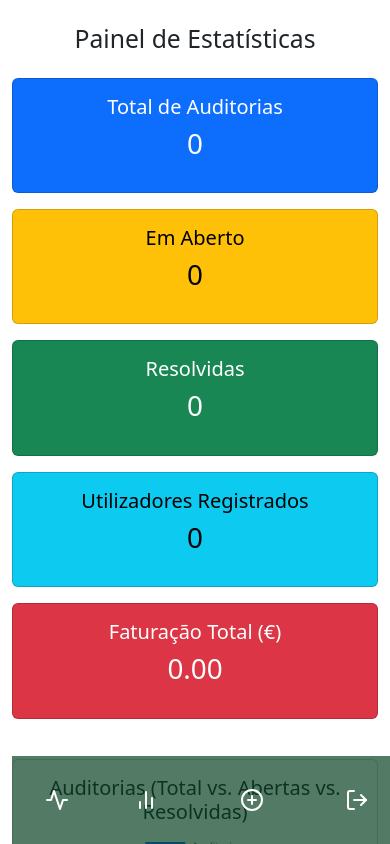
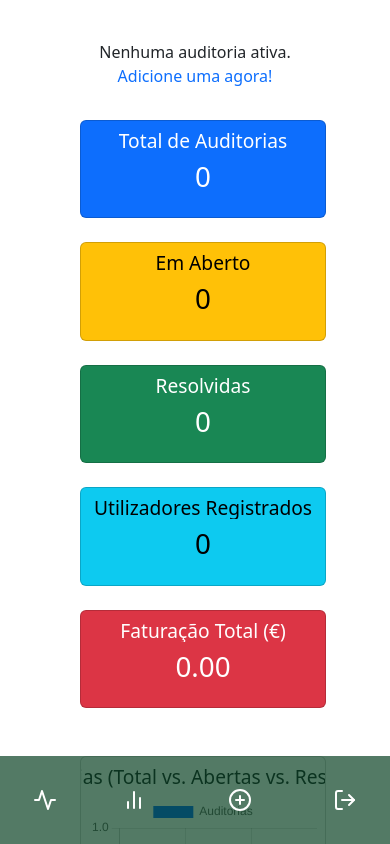
Before and after one commit to duartemiguel30/PW_PWA, a Vue app in the folder PWA/: page /dashboard in a window 390 px wide. Shown: the top 844 px of the page. Built offline with nearby package versions, Linux system fonts and the light colour scheme; sample sign-in values are in the browser's storage.

Commit message:
dashboard responsivness

```diff
--- a/PWA/src/components/Login.vue
+++ b/PWA/src/components/Login.vue
@@ -38,7 +38,6 @@ export default {
 
     if (user) {
       localStorage.setItem('isAuthenticated', true);
-      alert("Login bem-sucedido!");
       this.$router.push('/admin-dashboard');
     } else {
       alert('Credenciais inválidas!');
--- a/PWA/src/components/Register.vue
+++ b/PWA/src/components/Register.vue
@@ -38,20 +38,26 @@ export default {
         password: this.password,
       };
 
-      const existingUser = JSON.parse(localStorage.getItem("users")) || [];
-      const userExists = existingUser.find(u => u.email === this.email);
+      // Obter os utilizadores existentes no localStorage
+      const existingUsers = JSON.parse(localStorage.getItem("users")) || [];
+
+      // Verificar se o utilizador já existe
+      const userExists = existingUsers.find(u => u.email === this.email);
 
       if (userExists) {
         alert("Este email já está registado!");
       } else {
-        existingUser.push(user);
-        localStorage.setItem("users", JSON.stringify(existingUser));
-        alert(`Utilizador ${this.name} registado com sucesso!`);
+        existingUsers.push(user);
+
+        localStorage.setItem("users", JSON.stringify(existingUsers));
+
+        this.$router.push("/login");
       }
     },
   },
 };
 </script>
+
 
 <style scoped>
 .auth-container {
--- a/PWA/src/views/Dashboard.vue
+++ b/PWA/src/views/Dashboard.vue
@@ -1,11 +1,18 @@
 <template>
+  <div class="dashboard-container">
+    <!-- Sidebar -->
+    <SidebarMenu />
 
-  <div class="container py-4">
-  <Sidebar />
-    <h2 class="text-center mb-4">Painel de Estatísticas</h2>
+    <div class="dashboard-content">
+      <!-- Mensagem caso não haja auditorias -->
+      <div v-if="auditoriasData.length === 0" class="no-audit-message text-center mt-4">
+        Nenhuma auditoria ativa.
+        <router-link to="/admin-adicionar-auditoria" class="text-decoration-none text-primary">
+          Adicione uma agora!
+        </router-link>
+      </div>
 
-    <!-- Cards de Estatísticas -->
-    <div class="row text-center">
+      <div class="row text-center mt-4">
         <div class="col-md-4">
           <div class="card text-bg-primary mb-3">
             <div class="card-body">
@@ -67,54 +74,63 @@
           </div>
         </div>
       </div>
-
+    </div>
   </div>
 </template>
 
+
 <script>
 import { Chart, registerables } from "chart.js";
-import Sidebar from "@/components/SidebarMenu.vue";
+import SidebarMenu from "@/components/SidebarMenu.vue";
+import AuditItem from "@/components/AuditItem.vue"; // Se necessário
 
 Chart.register(...registerables);
 
 export default {
   components: {
-    Sidebar,
+    SidebarMenu,
+    AuditItem
   },
 
   data() {
     return {
-      auditorias: [],
+      auditoriasData: [],
       totalUtilizadores: 0,
       faturacaoTotal: 0,
     };
   },
+
   computed: {
     totalAuditorias() {
-      return this.auditorias.length;
+      return this.auditoriasData.length;
     },
     auditoriasAbertas() {
-      return this.auditorias.filter(a => new Date(a.dataFim) > new Date()).length;
+      return this.auditoriasData.filter(a => new Date(a.dataFim) > new Date()).length;
     },
     auditoriasResolvidas() {
       return this.totalAuditorias - this.auditoriasAbertas;
     }
   },
+
   mounted() {
-    this.carregarDados();
+    this.carregarDados();  // Carregar os dados no carregamento inicial
   },
+
   methods: {
     carregarDados() {
+      // Carregar os dados das auditorias e dos utilizadores do localStorage
       const auditoriasSalvas = JSON.parse(localStorage.getItem("auditorias")) || [];
-      const utilizadoresSalvos = JSON.parse(localStorage.getItem("utilizadores")) || [];
+      const utilizadoresSalvos = JSON.parse(localStorage.getItem("users")) || [];
 
-      this.auditorias = auditoriasSalvas;
-      this.totalUtilizadores = utilizadoresSalvos.length;
+      // Atualizar os dados
+      this.auditoriasData = auditoriasSalvas;
+      this.totalUtilizadores = utilizadoresSalvos.length;  // Atualizar o número total de utilizadores
+      this.faturacaoTotal = this.auditoriasData.reduce((acc, auditoria) => acc + (auditoria.custoEstimado || 0), 0);
 
-      this.faturacaoTotal = this.auditorias.reduce((acc, auditoria) => acc + (auditoria.custoEstimado || 0), 0);
-
+      // Mostrar os gráficos
       this.mostrarGraficos();
     },
+
     mostrarGraficos() {
       // Gráfico de Auditorias
       new Chart(this.$refs.auditoriasChart.getContext("2d"), {
@@ -133,10 +149,10 @@ export default {
       new Chart(this.$refs.faturacaoChart.getContext("2d"), {
         type: "line",
         data: {
-          labels: this.auditorias.map(a => a.dataInicio),
+          labels: this.auditoriasData.map(a => a.dataInicio),
           datasets: [{
             label: "Faturação (€)",
-            data: this.auditorias.map(a => a.custoEstimado || 0),
+            data: this.auditoriasData.map(a => a.custoEstimado || 0),
             borderColor: "#dc3545",
             fill: false
           }]
@@ -146,3 +162,131 @@ export default {
   }
 };
 </script>
+
+<style scoped>
+.dashboard-container {
+  display: flex;
+  height: 100vh;
+  overflow-x: hidden; /* Evita o scroll horizontal */
+}
+
+.dashboard-content {
+  margin-left: 7rem; /* Deixa espaço para a sidebar */
+  padding: 1.5rem;
+  flex: 1;
+  max-width: calc(100% - 7rem); /* Evita que o conteúdo ultrapasse a largura da tela */
+  overflow-x: hidden;
+  margin: 0 auto; /* Centraliza o conteúdo */
+}
+
+.card-body {
+  display: flex;
+  align-items: center;
+  justify-content: center;
+  position: relative; /* Permite ajustes mais precisos para os filhos */
+  padding: 0; /* Ajuste para evitar sobreposição de conteúdo */
+}
+
+.card-body img {
+  max-width: 10em;
+  margin-right: 1.4em;
+}
+
+.no-audit-message {
+  font-size: 1.2rem;
+  text-align: center;
+  margin-top: 2rem;
+}
+
+.no-audit-message a {
+  color: blue;
+  text-decoration: underline;
+}
+
+.row {
+  display: flex;
+  justify-content: center;
+}
+
+.card {
+  width: 100%;
+  max-width: 37rem; /* Limita o tamanho do gráfico */
+  margin: 0.5rem;
+  box-sizing: border-box; /* Garante que o tamanho da caixa seja calculado corretamente */
+  overflow: hidden; /* Evita o overflow */
+}
+
+.card-title {
+  text-overflow: ellipsis; /* Garante que o título não ultrapasse a caixa */
+  overflow: hidden;
+  white-space: nowrap; /* Impede o título de quebrar para a linha seguinte */
+  font-size: 1.2rem;
+}
+
+canvas {
+  max-width: 100%; /* Garante que o canvas não ultrapasse a largura da caixa */
+  height: auto; /* Ajusta a altura automaticamente para manter a proporção */
+}
+
+@media (max-width: 1024px) {
+  .dashboard-container {
+    flex-direction: column;
+  }
+
+  .dashboard-content {
+    margin-left: 0;
+    padding: 1rem;
+    width: 90%; /* Reduz a largura do conteúdo no tablet */
+    margin: 0 auto; /* Centraliza o conteúdo */
+  }
+
+  .card {
+    max-width: 100%; /* Os gráficos ocupam toda a largura disponível */
+  }
+
+  .card-body {
+    padding: 0.5rem;
+  }
+
+  .no-audit-message {
+    font-size: 1rem;
+  }
+}
+
+@media (max-width: 768px) {
+  .dashboard-container {
+    flex-direction: column;
+  }
+
+  .dashboard-content {
+    margin-left: 0;
+    padding: 1rem;
+    width: 100%;
+    margin: 0 auto;
+  }
+
+  .card {
+    max-width: 100%;
+  }
+
+  .card-body {
+    padding: 0.5rem;
+  }
+
+  .no-audit-message {
+    font-size: 1rem;
+  }
+}
+
+@media (max-width: 480px) {
+  .card-body {
+    flex-direction: column;
+    align-items: center;
+  }
+
+  .card {
+    width: 100%;
+    margin-bottom: 1rem;
+  }
+}
+</style>
```
Lines whose indentation alone changed are shown as unchanged.
